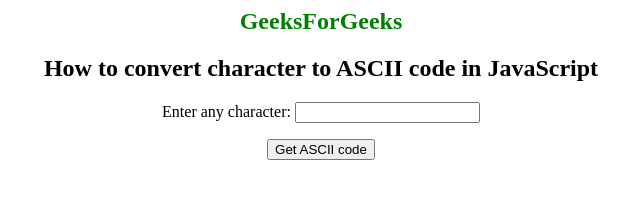
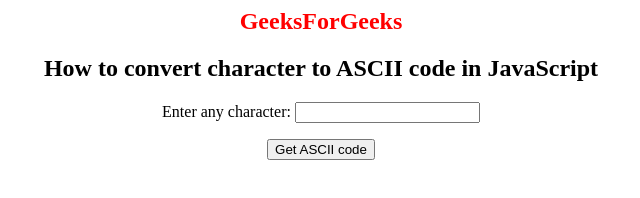
Before and after one commit to cosmicscriptmonkey/cosmicscriptmonkey.github.io, a plain HTML site: page index3.html in a window 1280 px wide. Shown: the whole page, without its empty margins (319-959 px from the left). Drawn offline with Linux system fonts and the light colour scheme.

Commit message:
Changed green color to red

```diff
--- a/index3.html
+++ b/index3.html
@@ -1,5 +1,5 @@
 <body style="text-align:center;">
-    <h2 style="color:green">
+    <h2 style="color:red">
         GeeksForGeeks
     </h2>
     <h2>
```
